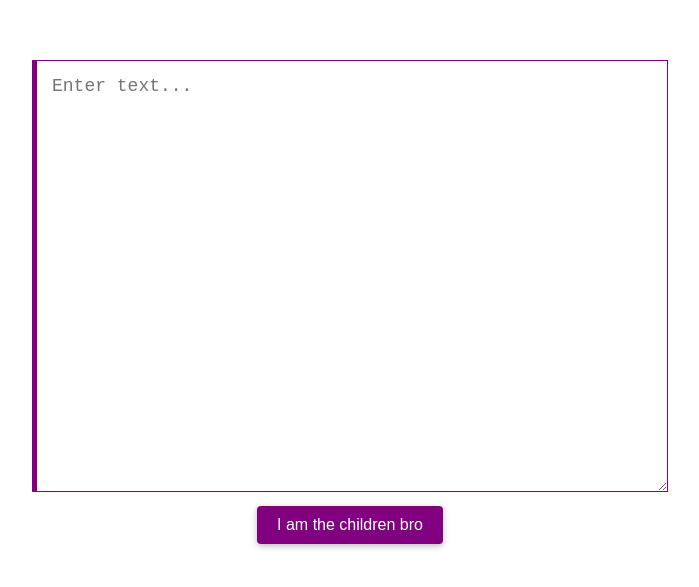
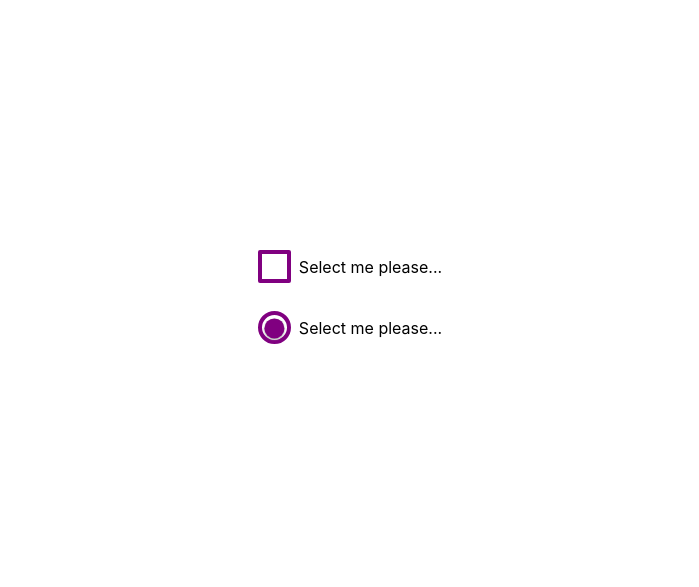
Before and after one commit to frimpongopoku/form-generator, a React (Create React App) app: page / in a window 1280 px wide. Shown: the part 103-690 px from the top of the page, without its empty margins (290-989 px from the left). Built offline with nearby package versions, Linux system fonts and the light colour scheme.

Commit message:
Created working checkbox , created working radio box all with check and unchecked state active :ok_hand:

```diff
--- a/package.json
+++ b/package.json
@@ -6,6 +6,11 @@
     "@emotion/css": "^11.1.3",
     "@emotion/react": "^11.4.0",
     "@emotion/styled": "^11.3.0",
+    "@fortawesome/fontawesome-svg-core": "^1.2.35",
+    "@fortawesome/free-brands-svg-icons": "^5.15.3",
+    "@fortawesome/free-regular-svg-icons": "^5.15.3",
+    "@fortawesome/free-solid-svg-icons": "^5.15.3",
+    "@fortawesome/react-fontawesome": "^0.1.14",
     "@testing-library/jest-dom": "^5.11.4",
     "@testing-library/react": "^11.1.0",
     "@testing-library/user-event": "^12.1.10",
--- a/src/App.js
+++ b/src/App.js
@@ -1,6 +1,8 @@
 import "./App.css";
-import Button from "./widgets/button/Button";
-import TextBox from "./widgets/textbox/TextBox";
+// import Button from "./widgets/button/Button";
+import CheckBox from "./widgets/checkbox/CheckBox";
+import RadioGroup from "./widgets/radio-group/RadioGroup";
+// import TextBox from "./widgets/textbox/TextBox";
 
 function App() {
   return (
@@ -13,7 +15,9 @@ function App() {
       }}
     >
       <center>
-        <TextBox
+        <CheckBox />
+        <RadioGroup checked />
+        {/* <TextBox
           _generics={{ rows: "20" }}
           textarea
           onChange={(e) => console.log("I am the shit", e.target.value)}
@@ -26,7 +30,7 @@ function App() {
 
         >
           I am the children bro
-        </Button>
+        </Button> */}
       </center>
     </div>
   );
--- a/src/widgets/button/_style.button.js
+++ b/src/widgets/button/_style.button.js
@@ -1,5 +1,5 @@
 import { css } from "@emotion/css";
-import { theme_active, theme_hover } from "../shared/_shared.styles";
+import { THEME_ACTIVE_COLOR, THEME_HOVER_COLOR } from "../shared/_shared.styles";
 
 export const remove_defaults = css`
   padding: 10px 15px;
@@ -19,11 +19,11 @@ export const default_btn = css`
   color: white;
   border-radius: 4px;
   &:hover {
-    background: ${theme_hover};
+    background: ${THEME_HOVER_COLOR};
     transition: 0.2s ease-out;
   }
   &:active {
-    background: ${theme_active};
+    background: ${THEME_ACTIVE_COLOR};
     transition: 0.2s ease-out;
   }
 `;
--- /dev/null
+++ b/src/widgets/checkbox/CheckBox.js
@@ -0,0 +1,76 @@
+import React, { Component } from "react";
+import PropTypes from "prop-types";
+import { cx } from "@emotion/css";
+import { FontAwesomeIcon } from "@fortawesome/react-fontawesome";
+import { checkBoxCss } from "./_style.checkbox";
+import { faCheck } from "@fortawesome/free-solid-svg-icons";
+import {
+  commonStyleProps,
+  commonStylePropValues,
+} from "../shared/_shared.proptypes";
+
+export default class CheckBox extends Component {
+  constructor(props) {
+    super(props);
+
+    this.state = {
+      is_checked: false,
+    };
+    this.onCheckBoxSelected = this.onCheckBoxSelected.bind(this);
+  }
+
+  onCheckBoxSelected(e) {
+    e.preventDefault();
+    const { onItemSelected, label, value } = this.props;
+    const { is_checked } = this.state;
+    this.setState({ is_checked: !is_checked });
+    if (!onItemSelected) return;
+    onItemSelected(value || label);
+  }
+  componentDidMount() {
+    const { checked } = this.props;
+    this.setState({ is_checked: checked });
+  }
+
+  render() {
+    const { containerStyle, containerclassName, style, className } = this.props;
+    const { emptyBox, defaultContainer, hoveringCheckMarkCss } = checkBoxCss;
+
+    return (
+      <div className={containerclassName} style={containerStyle}>
+        <div className={cx(defaultContainer)} onClick={this.onCheckBoxSelected}>
+          <div style={{ position: "relative" }}>
+            <div className={`${cx(emptyBox)} box`}></div>
+            {this.state.is_checked && (
+              <FontAwesomeIcon
+                icon={faCheck}
+                className={`${cx(hoveringCheckMarkCss)} check-mark`}
+              />
+            )}
+          </div>
+
+          <p style={style} className={`${className}`}>
+            Select me please...
+          </p>
+        </div>
+      </div>
+    );
+  }
+}
+
+CheckBox.propTypes = {
+  ...commonStyleProps,
+  label: PropTypes.string,
+  value: PropTypes.oneOfType([
+    PropTypes.string,
+    PropTypes.object,
+    PropTypes.number,
+    PropTypes.bool,
+  ]),
+};
+
+CheckBox.defaultProps = {
+  ...commonStylePropValues,
+  label: "Select me please...",
+  value: null,
+};
--- /dev/null
+++ b/src/widgets/checkbox/_style.checkbox.js
@@ -0,0 +1,63 @@
+import { css } from "@emotion/css";
+import {
+  THEME_ACTIVE_COLOR,
+  THEME_COLOR,
+  THEME_HOVER_COLOR,
+} from "./../shared/_shared.styles";
+const emptyBox = css`
+  height: 25px;
+  width: 25px;
+  border: solid 4px ${THEME_COLOR};
+  margin: 4px;
+  border-radius: 2px;
+`;
+const defaultContainer = css`
+  padding: 10px;
+  display: inline-flex;
+  flex-wrap: wrap;
+  justify-content: flex-start;
+  align-items: center;
+  flex-direction: row;
+  cursor: pointer;
+  & p {
+    font-size: 16px;
+    margin: 4px;
+  }
+
+  &:hover > p {
+    color: ${THEME_HOVER_COLOR};
+    transition: 0.2s ease-in;
+  }
+  &:hover .box {
+    border-color: ${THEME_HOVER_COLOR};
+    transition: 0.2s ease-in;
+  }
+  &:active > p {
+    color: ${THEME_ACTIVE_COLOR};
+    transition: 0.2s ease-in;
+  }
+  &:active .box {
+    border-color: ${THEME_ACTIVE_COLOR};
+    transition: 0.2s ease-in;
+  }
+
+  &:hover .check-mark {
+    color: ${THEME_HOVER_COLOR};
+    transition: 0.2s ease-in;
+  }
+
+  &:active .check-mark {
+    color: ${THEME_ACTIVE_COLOR};
+    transition: 0.2s ease-in;
+  }
+`;
+
+const hoveringCheckMarkCss = css`
+  position: absolute;
+  top: 50%;
+  transform: translate(-50%, -50%);
+  left: 50%;
+  color: ${THEME_COLOR};
+`;
+
+export const checkBoxCss = { defaultContainer, emptyBox, hoveringCheckMarkCss };
--- /dev/null
+++ b/src/widgets/radio-group/RadioGroup.js
@@ -0,0 +1,95 @@
+import React, { Component } from "react";
+import PropTypes from "prop-types";
+import { cx } from "@emotion/css";
+import { radioGroupCSS } from "./_style.radio-group";
+import {
+  commonStyleProps,
+  commonStylePropValues,
+} from "../shared/_shared.proptypes";
+import { raise } from "../shared/_shared.styles";
+
+export default class RadioGroup extends Component {
+  constructor(props) {
+    super(props);
+
+    this.state = {
+      is_checked: false,
+    };
+    this.handleOnItemSelected = this.handleOnItemSelected.bind(this);
+  }
+
+  handleOnItemSelected(e) {
+    e.preventDefault();
+    const { onItemSelected, label, value } = this.props;
+    const { is_checked } = this.state;
+    this.setState({ is_checked: !is_checked });
+    if (!onItemSelected) return;
+    onItemSelected(value || label);
+  }
+  componentDidMount() {
+    const { checked } = this.props;
+    this.setState({ is_checked: checked });
+  }
+
+  render() {
+    const { groupStyle, groupClassName } = this.props;
+
+    return (
+      <div className={groupClassName} style={groupStyle}>
+        <RadioButton
+          {...this.props}
+          onItemSelected={this.handleOnItemSelected}
+          checked={this.state.is_checked}
+        />
+      </div>
+    );
+  }
+}
+
+RadioGroup.propTypes = {
+  ...commonStyleProps,
+  label: PropTypes.string,
+  value: PropTypes.oneOfType([
+    PropTypes.string,
+    PropTypes.object,
+    PropTypes.number,
+    PropTypes.bool,
+  ]),
+};
+
+RadioGroup.defaultProps = {
+  ...commonStylePropValues,
+  label: "Select me please...",
+  value: null,
+};
+
+const RadioButton = (props) => {
+  const {
+    containerStyle,
+    containerClassName,
+    style,
+    className,
+    onItemSelected,
+    checked,
+  } = props;
+  const { emptyCircle, defaultContainer, hoveringCheckMarkCss } = radioGroupCSS;
+
+  return (
+    <div className={containerClassName} style={containerStyle}>
+      <div className={cx(defaultContainer)} onClick={onItemSelected}>
+        <div style={{ position: "relative" }}>
+          <div className={`${cx(emptyCircle)} box`}></div>
+          {checked && (
+            <div
+              className={`${cx(hoveringCheckMarkCss, raise)} check-mark`}
+            ></div>
+          )}
+        </div>
+
+        <p style={style} className={`${className}`}>
+          Select me please...
+        </p>
+      </div>
+    </div>
+  );
+};
--- /dev/null
+++ b/src/widgets/radio-group/_style.radio-group.js
@@ -0,0 +1,70 @@
+import { css } from "@emotion/css";
+import {
+  THEME_ACTIVE_COLOR,
+  THEME_COLOR,
+  THEME_HOVER_COLOR,
+} from "./../shared/_shared.styles";
+const emptyCircle = css`
+  height: 25px;
+  width: 25px;
+  border: solid 4px ${THEME_COLOR};
+  margin: 4px;
+  border-radius: 100%;
+`;
+const defaultContainer = css`
+  padding: 10px;
+  display: inline-flex;
+  flex-wrap: wrap;
+  justify-content: flex-start;
+  align-items: center;
+  flex-direction: row;
+  cursor: pointer;
+  & p {
+    font-size: 16px;
+    margin: 4px;
+  }
+
+  &:hover > p {
+    color: ${THEME_HOVER_COLOR};
+    transition: 0.2s ease-in;
+  }
+  &:hover .box {
+    border-color: ${THEME_HOVER_COLOR};
+    transition: 0.2s ease-in;
+  }
+  &:active > p {
+    color: ${THEME_ACTIVE_COLOR};
+    transition: 0.2s ease-in;
+  }
+  &:active .box {
+    border-color: ${THEME_ACTIVE_COLOR};
+    transition: 0.2s ease-in;
+  }
+
+  &:hover .check-mark {
+    color: ${THEME_HOVER_COLOR};
+    transition: 0.2s ease-in;
+  }
+
+  &:active .check-mark {
+    color: ${THEME_ACTIVE_COLOR};
+    transition: 0.2s ease-in;
+  }
+`;
+
+const hoveringCheckMarkCss = css`
+  height: 20px;
+  width: 20px;
+  border-radius: 100%;
+  position: absolute;
+  top: 50%;
+  transform: translate(-48%, -48%);
+  left: 50%;
+  background: ${THEME_COLOR};
+`;
+
+export const radioGroupCSS = {
+  defaultContainer,
+  emptyCircle,
+  hoveringCheckMarkCss,
+};
--- /dev/null
+++ b/src/widgets/shared/_shared.proptypes.js
@@ -0,0 +1,15 @@
+import PropTypes from "prop-types";
+
+export const commonStyleProps = {
+  style: PropTypes.object,
+  containerStyle: PropTypes.object,
+  className: PropTypes.string,
+  containerClassName: PropTypes.string,
+};
+
+export const commonStylePropValues = {
+  style: {},
+  containerStyle: {},
+  className: "",
+  containerClassName: "",
+};
--- a/src/widgets/shared/_shared.styles.js
+++ b/src/widgets/shared/_shared.styles.js
@@ -1,8 +1,11 @@
 import { css } from "@emotion/css";
-export const theme_color = "purple";
-export const theme_hover = "#9d41c3";
-export const theme_active = "#531a6b";
+export const THEME_COLOR = "purple";
+export const THEME_HOVER_COLOR = "#9d41c3";
+export const THEME_ACTIVE_COLOR = "#531a6b";
 
+export const raise = css`
+  box-shadow: 0px 1px 2px #9e9e9e;
+`;
 const z_depth_half = css`
   box-shadow: 0 1px 0px 0 rgb(0 0 0 / 0%), 0 2px 4px 0 rgb(0 0 0 / 3%);
 `;
--- a/src/widgets/textbox/_styles.textbox.js
+++ b/src/widgets/textbox/_styles.textbox.js
@@ -1,10 +1,10 @@
 import { css } from "@emotion/css";
-import { theme_color } from "../shared/_shared.styles";
+import { THEME_COLOR } from "../shared/_shared.styles";
 export const input = css`
   margin: 10px;
   padding: 15px;
   font-size: 18px;
-  border: solid 1px ${theme_color};
+  border: solid 1px ${THEME_COLOR};
   width: 600px;
   border-left-width: 5px;
   &:focus {
```
Also changed, not shown: public/manifest.json, 1 other file (tests, documents, lock files or other folders).
